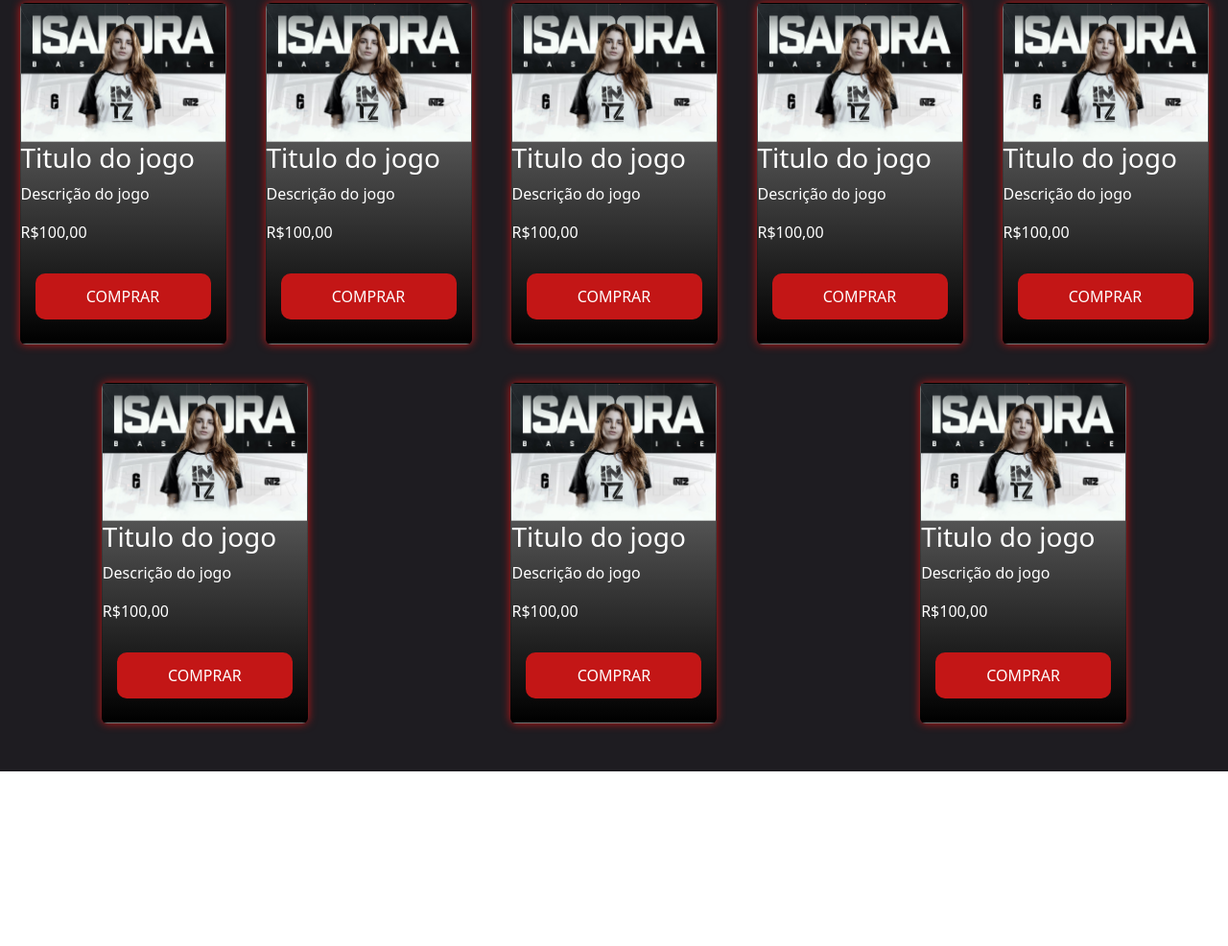
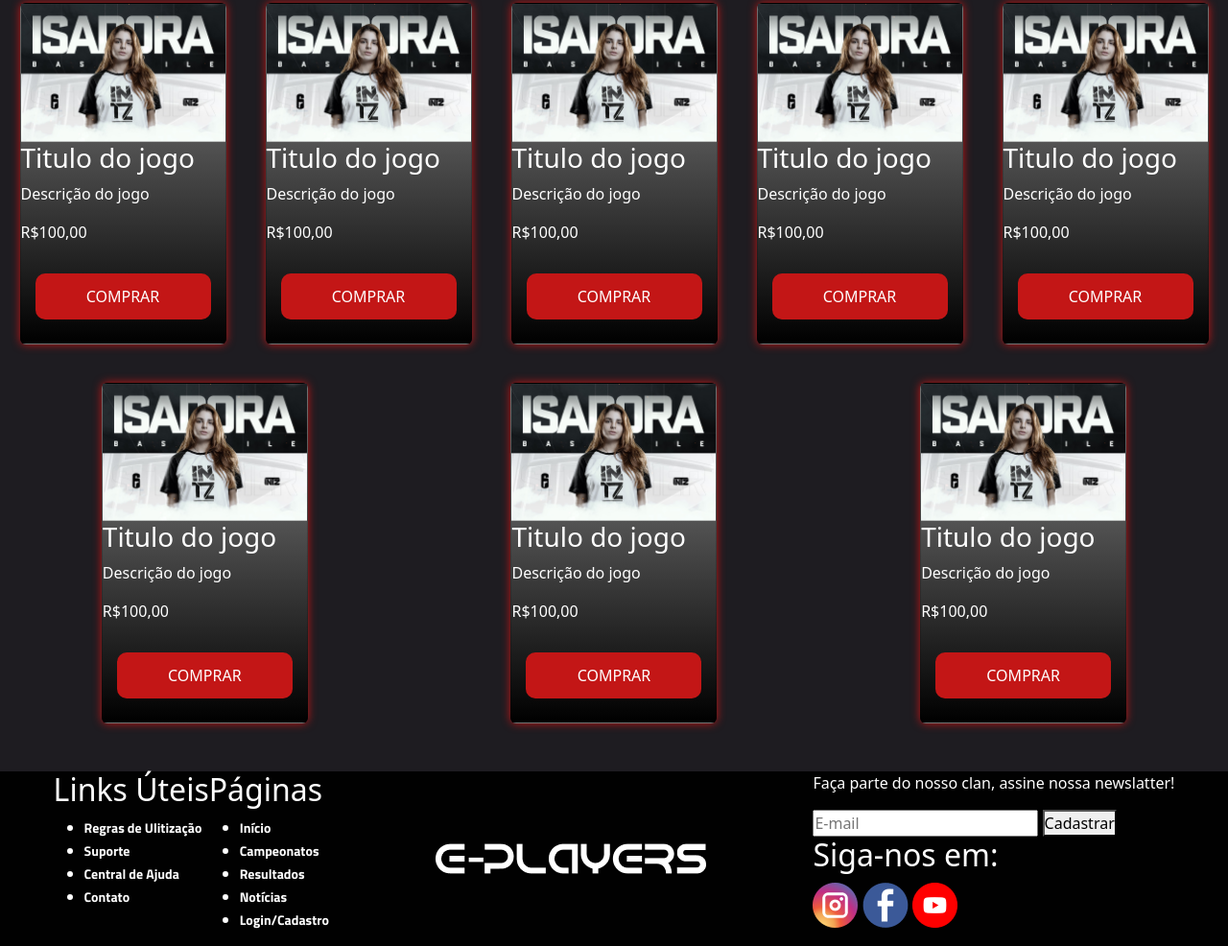
Before and after one commit to pmayrlechner/codificacao, a plain HTML site: page Index.html in a window 1280 px wide. Shown: the part 836-1822 px from the top of the page at 96% size. Before the commit the page ends 1640 px from the top, so only its background shows below. Drawn offline with nearby package versions, Linux system fonts and the light colour scheme.

Commit message:
quinto commit

```diff
--- a/Index.html
+++ b/Index.html
@@ -11,7 +11,6 @@
 
 
     <link rel="stylesheet" href="./css/style.css">
-
     <!-- JavaScript Bundle with Popper -->
     <script src="https://cdn.jsdelivr.net/npm/bootstrap@5.2.1/dist/js/bootstrap.bundle.min.js" integrity="sha384-u1OknCvxWvY5kfmNBILK2hRnQC3Pr17a+RTT6rIHI7NnikvbZlHgTPOOmMi466C8" crossorigin="anonymous" defer></script>
 
@@ -29,7 +28,7 @@
                 <a href="">Resultados</a>
                 <a href="">Notícias</a>
             </nav>
-            <a onclick="mostrarMenu()" class="barras" href=""><svg xmlns="http://www.w3.org/2000/svg" viewBox="0 0 448 512"><!--! Font Awesome Pro 6.2.0 by @fontawesome - https://fontawesome.com License - https://fontawesome.com/license (Commercial License) Copyright 2022 Fonticons, Inc. --><path d="M0 96C0 78.3 14.3 64 32 64H416c17.7 0 32 14.3 32 32s-14.3 32-32 32H32C14.3 128 0 113.7 0 96zM0 256c0-17.7 14.3-32 32-32H416c17.7 0 32 14.3 32 32s-14.3 32-32 32H32c-17.7 0-32-14.3-32-32zM448 416c0 17.7-14.3 32-32 32H32c-17.7 0-32-14.3-32-32s14.3-32 32-32H416c17.7 0 32 14.3 32 32z"/></svg></a>
+            <a onlick class="barras" href=""><svg xmlns="http://www.w3.org/2000/svg" viewBox="0 0 448 512"><!--! Font Awesome Pro 6.2.0 by @fontawesome - https://fontawesome.com License - https://fontawesome.com/license (Commercial License) Copyright 2022 Fonticons, Inc. --><path d="M0 96C0 78.3 14.3 64 32 64H416c17.7 0 32 14.3 32 32s-14.3 32-32 32H32C14.3 128 0 113.7 0 96zM0 256c0-17.7 14.3-32 32-32H416c17.7 0 32 14.3 32 32s-14.3 32-32 32H32c-17.7 0-32-14.3-32-32zM448 416c0 17.7-14.3 32-32 32H32c-17.7 0-32-14.3-32-32s14.3-32 32-32H416c17.7 0 32 14.3 32 32z"/></svg></a>
         </div>
     </header>
     <section class="banner">
@@ -112,6 +111,53 @@
             </div>
         </div>
     </section>
+    <footer>
+        <div class="container_grid rodape">
+          <div class="links_footer">
+              <div>
+
+                <h2>Links Úteis</h2>
+                <ul>
+                    <li><a href="">Regras de Ulitização</a></li>
+                    <li><a href="">Suporte</a></li>
+                    <li><a href="">Central de Ajuda</a></li>
+                    <li><a href="">Contato</a></li>
+                </ul>
+              </div>
+              <div>
+                <div>
+                    <h2>Páginas</h2>
+                    <ul>
+                        <li><a href="">Início</a></li>
+                        <li><a href="">Campeonatos</a></li>
+                        <li><a href="">Resultados</a></li>
+                        <li><a href="">Notícias</a></li>
+                        <li><a href="">Login/Cadastro</a></li>
+                    </ul>
+                  </div>
+              </div>
+          </div>
+<div class="box_logo">
+     <img class="Logo" src="./img/Logo.png" alt="Logo do Site E-Players">
+</div>
+
+          <div class="info_contado">
+               <p>Faça parte do nosso clan, assine nossa newslatter!</p>
+               <form action="">
+               <input type="email" placeholder="E-mail" required>
+               <button>Cadastrar</button>
+               </form>
+               <div class="siganos">
+                <h2>Siga-nos em:</h2>
+                <a href=""><img src="./img/instagram 1.png" alt="Logo instagram"></a>
+                <a href=""><img src="./img/facebook 1.png" alt="Logo facebook"></a>
+                <a href=""><img src="./img/youtube.png" alt="Logo youtube"></a>
+
+               </div>
+          </div>
+        </div>
+
+    </footer>
 
 
 
--- a/css/style.css
+++ b/css/style.css
@@ -154,7 +154,46 @@
    margin: 5px 10px;
 }
 
-@media screen and(max-width: 1200px) {
+footer{
+    background-color: #010101 ;
+}
+
+.rodape{
+    display: flex;
+    justify-content: space-around;
+}
+
+
+.links_footer{
+    display: flex;
+    color: white;
+}
+
+.links_footer a{
+    color: white;
+    text-decoration: none;
+    font-size: 14px;
+    font-family: 'Titillium Web', sans-serif;
+}
+
+footer .box_logo{
+    display: flex;
+    justify-content: center;
+    align-items: center;
+
+}
+
+.box_logo.logo{
+   height: 30px;
+   width: 282px;
+
+}
+
+.info_contado{
+    color: white;
+}
+
+@media screen and (max-width: 1200px) {
    .Logo{
        width: 250px;
        margin-right: 20px;
@@ -171,7 +210,7 @@
 
 }
 
-@media screen and(max-width: 768px) {
+@media screen and (max-width: 768px) {
     .cabecalho_alinhamento{
         position: relative;
     }
```
Also changed, not shown: js/script.js (added, +12 -0 lines), img/facebook 1.png (added), img/instagram 1.png (added), img/youtube.png (added), 1 other file.
